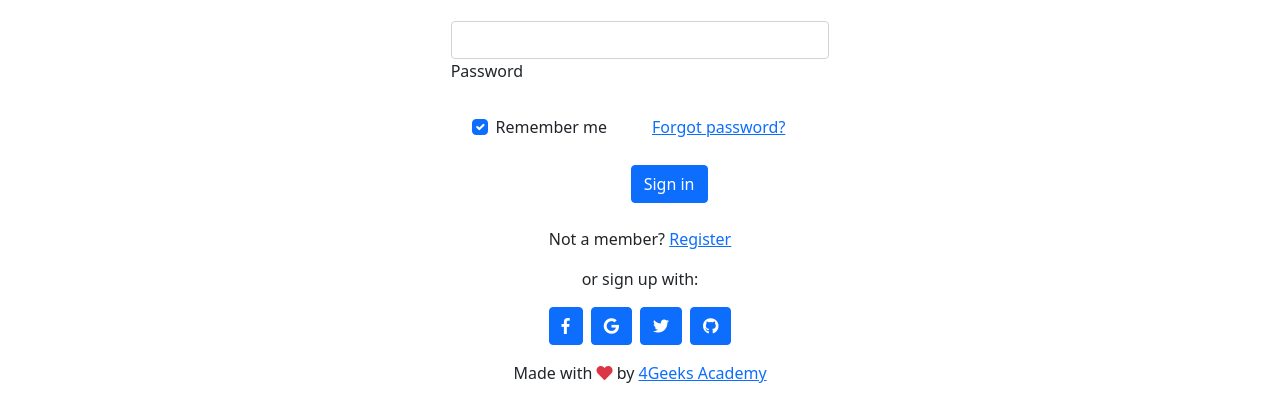
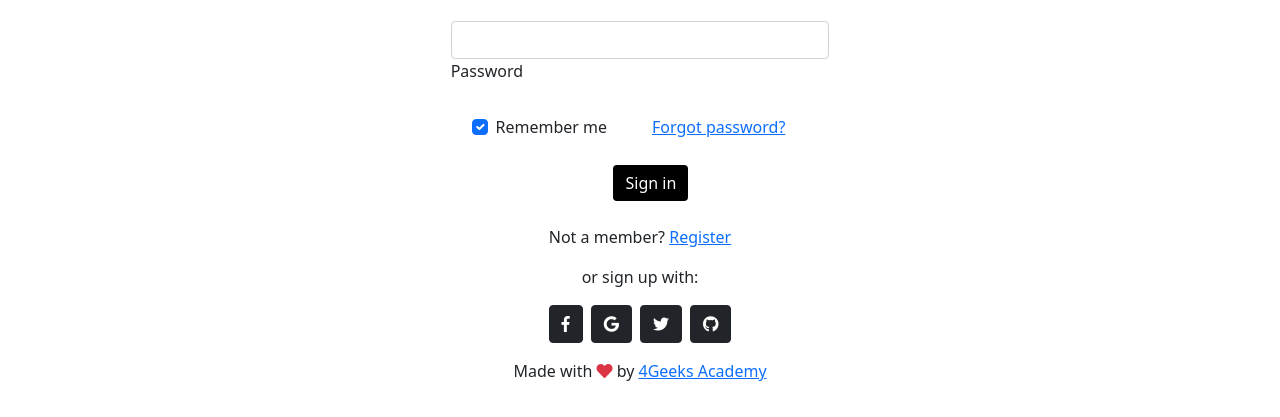
Before and after one commit to nannyhub/NannysHub, a React app: page /login in a window 1280 px wide. Shown: the part 425-842 px from the top of the page. Built offline with nearby package versions, Linux system fonts and the light colour scheme; no server answers.

Commit message:
fixed centering issue with button and button color

```diff
--- a/src/front/js/pages/login.js
+++ b/src/front/js/pages/login.js
@@ -69,19 +69,19 @@ const Login = () => {
                 Not a member? <a href="#!">Register</a>
               </p>
               <p>or sign up with:</p>
-              <button type="button" class="btn btn-primary btn-floating mx-1">
+              <button type="button" class="btn btn-dark btn-floating mx-1">
                 <i class="fab fa-facebook-f"></i>
               </button>
 
-              <button type="button" class="btn btn-primary btn-floating mx-1">
+              <button type="button" class="btn btn-dark btn-floating mx-1">
                 <i class="fab fa-google"></i>
               </button>
 
-              <button type="button" class="btn btn-primary btn-floating mx-1">
+              <button type="button" class="btn btn-dark btn-floating mx-1">
                 <i class="fab fa-twitter"></i>
               </button>
 
-              <button type="button" class="btn btn-primary btn-floating mx-1">
+              <button type="button" class="btn btn-dark btn-floating mx-1">
                 <i class="fab fa-github"></i>
               </button>
             </div>
--- a/src/front/styles/login.css
+++ b/src/front/styles/login.css
@@ -8,5 +8,8 @@
 
 #sign {
   align-self: center;
-  margin-left: 180px;
+  margin-left: 43%;
+  background-color: black;
+  border: 1px;
+  border-color: black;
 }
```
